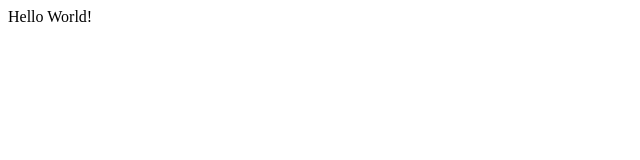
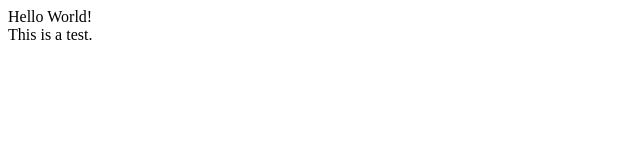
Before and after one commit to emonson-dev/Node-project, a plain HTML site: page dashboard.html in a window 1280 px wide. Shown: the full height of the page, 0-640 px from the left. Drawn offline with Linux system fonts and the light colour scheme.

Commit message:
add test

```diff
--- a/dashboard.html
+++ b/dashboard.html
@@ -3,6 +3,8 @@
         Hello World!
     </head>
     <body>
-
+        <div>
+            This is a test.
+        </div>
     </body>
 </html>
```
